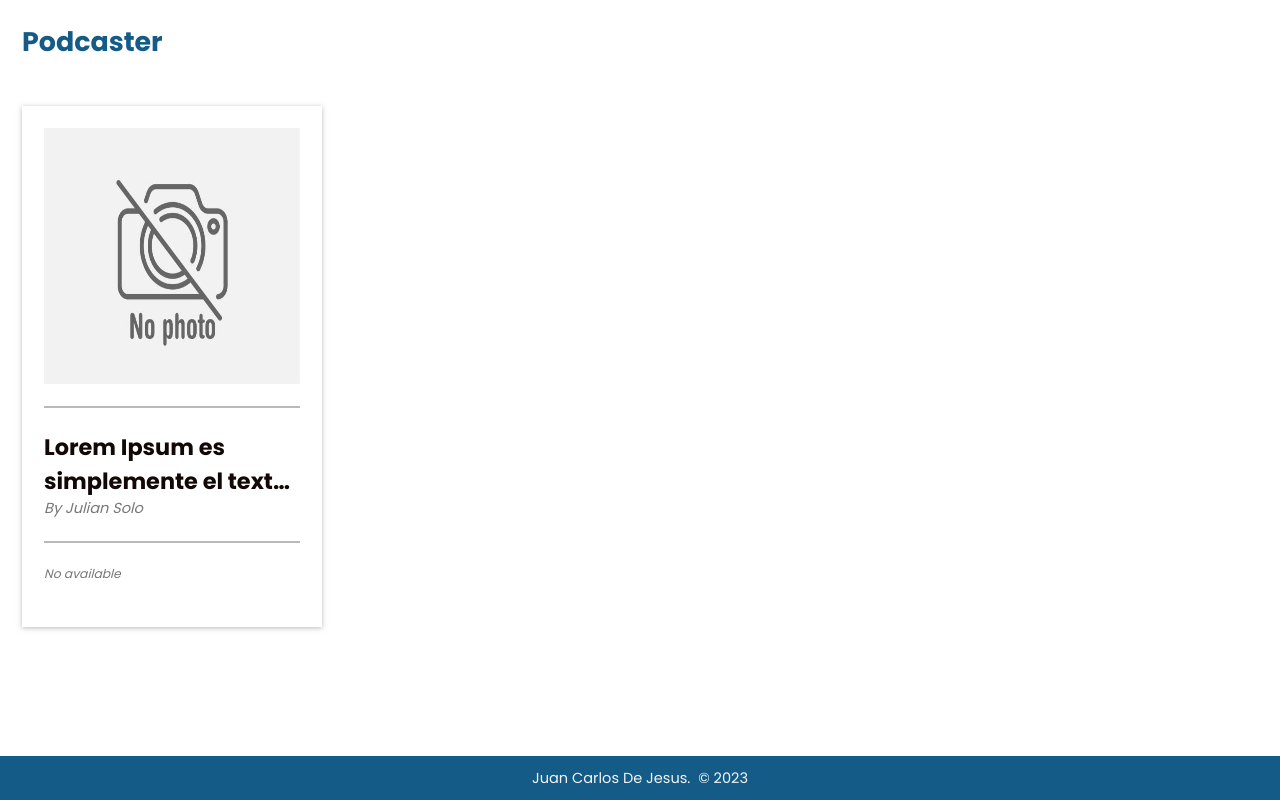
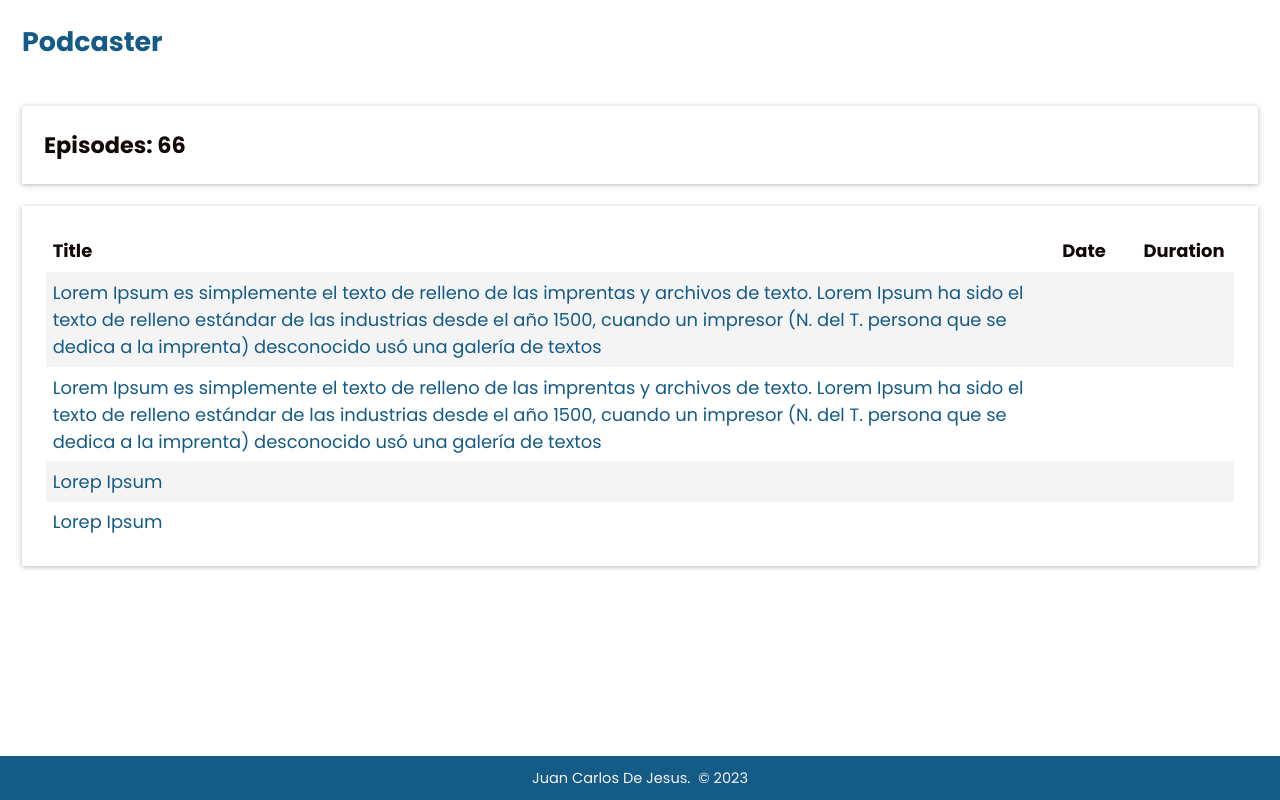
Before and after one commit to jdejesus11/my-podcasts-app, a React app: page / in a window 1280 px wide. Built offline with nearby package versions, Linux system fonts and the light colour scheme.

Commit message:
Creates podcast and episode detail containers

```diff
--- a/src/App.tsx
+++ b/src/App.tsx
@@ -2,14 +2,13 @@ import React from "react";
 import "./App.scss";
 import Footer from "./components/footer/footer";
 import Header from "./components/header/header";
-import Podcast from "./container/podcast/podcast";
-import Podcasts from "./container/podcasts/podcasts";
+import Episode from "./container/episode/episode";
 
 const App = () => {
   return (
     <>
       <Header />
-      <main className="main"><Podcast /></main>
+      <main className="main"><Episode /></main>
       <Footer />
     </>
   );
--- a/src/components/summary/summary.scss
+++ b/src/components/summary/summary.scss
@@ -3,7 +3,7 @@
 
 .summary {
     display: grid;
-    max-width: 300px;
+    width: 100%;
     @include card--shadowed-box;
 
     &__header{
@@ -50,6 +50,7 @@
 
 @media screen and (min-width:$medium-breakpoint){
     .summary {
+        width: 300px;
         &__header {
             display: block;
             justify-content: inherit;
--- /dev/null
+++ b/src/container/episode/episode.scss
@@ -0,0 +1,4 @@
+@import "../../../styles/_variables";
+.episode-counter{
+    margin-bottom: $medium-padding;
+}
--- /dev/null
+++ b/src/container/episode/episode.tsx
@@ -0,0 +1,41 @@
+import React from "react";
+import CounterBar from "../../components/counter-bar/counter-bar";
+import DataGrid from "../../components/data-grid/data-grid";
+import "./episode.scss";
+
+const Episode = () => {
+  return (
+    <>
+      <div className="episode-counter">
+        <CounterBar title={`Episodes: 66`} />
+      </div>
+      <DataGrid
+        data={[
+          {
+            id: "1",
+            title:
+              "Lorem Ipsum es simplemente el texto de relleno de las imprentas y archivos de texto. Lorem Ipsum ha sido el texto de relleno estándar de las industrias desde el año 1500, cuando un impresor (N. del T. persona que se dedica a la imprenta) desconocido usó una galería de textos ",
+            author: "Julian Solo",
+          },
+          {
+            id: "1",
+            title:
+              "Lorem Ipsum es simplemente el texto de relleno de las imprentas y archivos de texto. Lorem Ipsum ha sido el texto de relleno estándar de las industrias desde el año 1500, cuando un impresor (N. del T. persona que se dedica a la imprenta) desconocido usó una galería de textos ",
+            author: "Julian Solo",
+          },
+          {
+            id: "1",
+            title: "Lorep Ipsum",
+          },
+          {
+            id: "1",
+            title: "Lorep Ipsum",
+            author: "Julian Solo Julian Solo Julian Solo",
+          },
+        ]}
+      />
+    </>
+  );
+};
+
+export default Episode;
--- a/src/container/podcast/podcast.scss
+++ b/src/container/podcast/podcast.scss
@@ -1,4 +1,22 @@
-.podcast-detail-container{
+@import "../../../styles/_variables";
+
+.podcast{
     display: grid;
-    grid-template-columns: 400px 1fr;
+    grid-template-columns: 1fr;
+
+    &__summary{
+        margin-bottom: $medium-padding;
+    }
 }
+
+
+@media (min-width: $medium-breakpoint){
+    .podcast{
+        display: grid;
+        grid-template-columns: 400px 1fr;
+    }
+
+    &__summary{
+        margin-bottom: 0;
+    }
+}
--- a/src/container/podcast/podcast.tsx
+++ b/src/container/podcast/podcast.tsx
@@ -1,12 +1,14 @@
 import React from "react";
+import DataGrid from "../../components/data-grid/data-grid";
+import EpisodeDetail from "../../components/episode-detail/episode-detail";
 import Summary from "../../components/summary/summary";
 import { Podcast } from "../../models/models";
 import "./podcast.scss";
 
 const Podcast = () => {
   return (
-    <div className="podcast-detail-container">
-      <section>
+    <div className="podcast">
+      <section className="podcast__summary">
         <Summary
           podcast={{
             id: "1",
@@ -16,7 +18,11 @@ const Podcast = () => {
           }}
         />
       </section>
-      <section></section>
+      <section>
+        <EpisodeDetail episode={
+          {id:"1", title:"Lorem Ipsum es simplemente el texto de relleno de las imprentas y archivos de texto. Lorem Ipsum ha sido el texto de relleno estándar de las industrias desde el año 1500, cuando un impresor (N. del T. persona que se dedica a la imprenta) desconocido usó una galería de textos " }
+          }  />
+      </section>
     </div>
   );
 };
```
